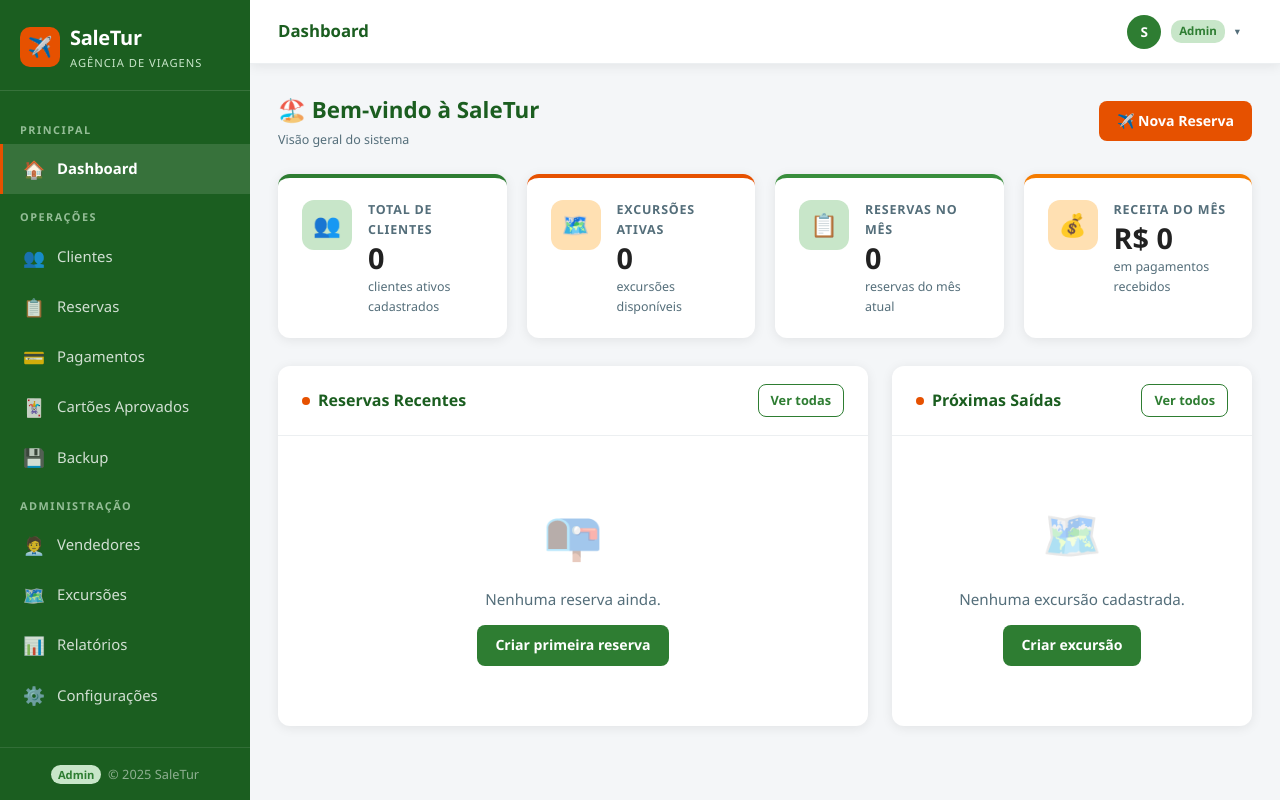
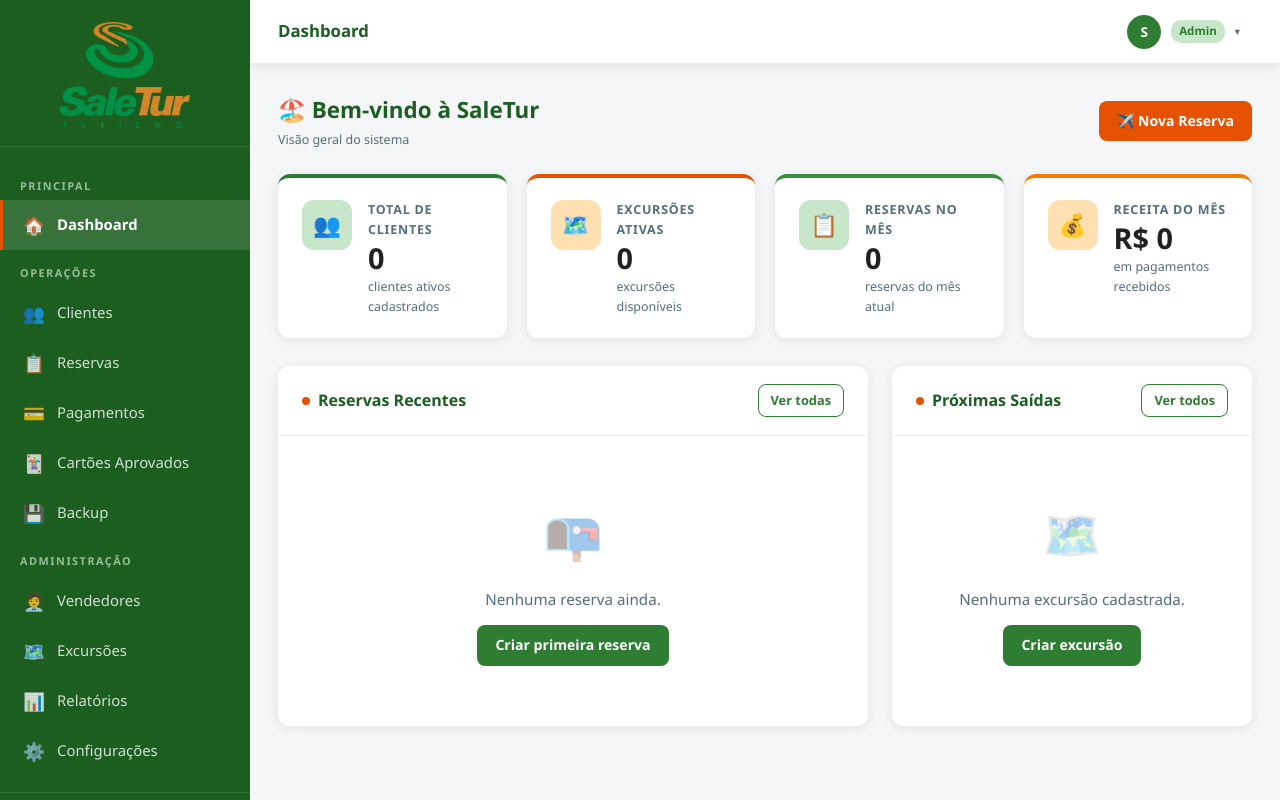
Before and after one commit to joserobertojr/-paiva-express, a Django app: page / in a window 1280 px wide. Run offline with Django 5.2, Linux system fonts and the light colour scheme; the visitor is signed in with stand-in values (Sample User, id 1); data that the repository does not hold is empty; some libraries are stand-ins or nearby versions.

Commit message:
Add: logomarca SaleTur na sidebar do sistema
Co-Authored-By: Claude Sonnet 4.6 <noreply@anthropic.com>

```diff
--- a/sala-e-tu/static/css/style.css
+++ b/sala-e-tu/static/css/style.css
@@ -69,7 +69,7 @@ img { max-width: 100%; }
 .sidebar-logo .brand {
   display: flex;
   align-items: center;
-  gap: 10px;
+  justify-content: center;
 }
 .sidebar-logo .brand-icon {
   width: 40px; height: 40px;
--- a/sala-e-tu/templates/base.html
+++ b/sala-e-tu/templates/base.html
@@ -13,11 +13,8 @@
   <aside class="sidebar" id="sidebar">
     <div class="sidebar-logo">
       <div class="brand">
-        <div class="brand-icon">✈️</div>
-        <div>
-          <div class="brand-name">SaleTur</div>
-          <div class="brand-sub">Agência de Viagens</div>
-        </div>
+        <img src="{% static 'img/IMG_5629.PNG' %}" alt="SaleTur"
+             style="width:130px;display:block;margin:0 auto;" />
       </div>
     </div>
 
```
